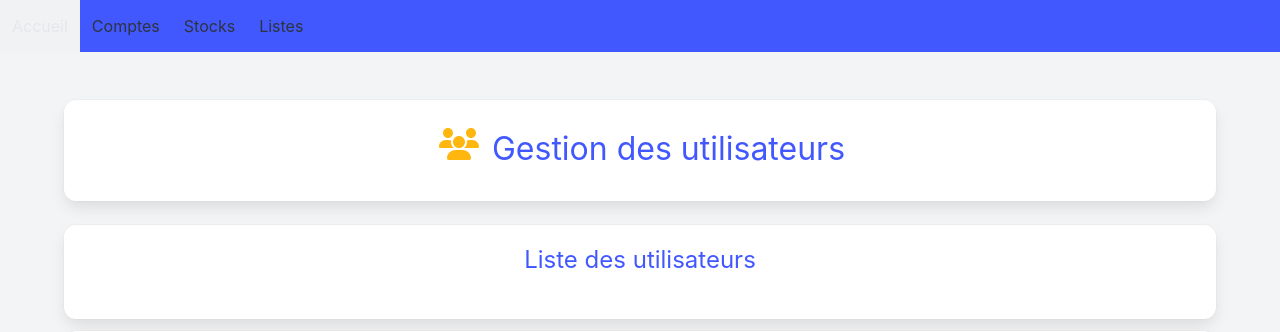
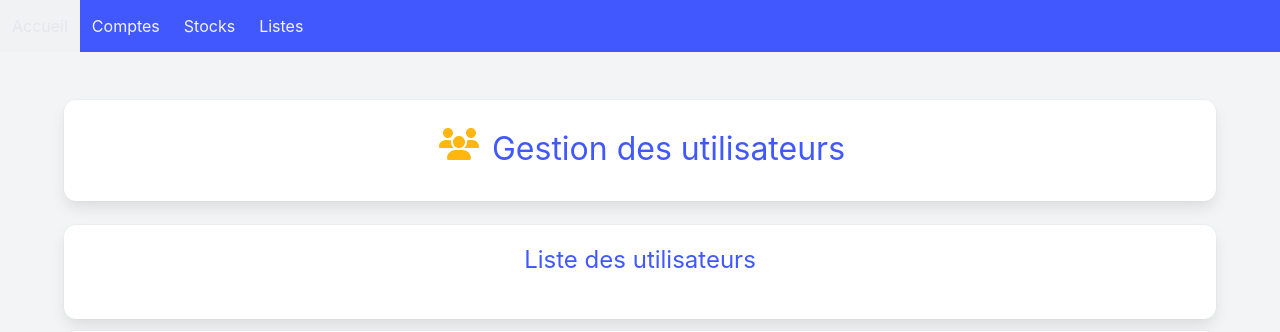
Before and after one commit to Rom5555/Application_FFR_finale, a Django app: page /admin_compte/add_user/ in a window 1280 px wide. Shown: the top 332 px of the page. Run offline with Django 5.2, Linux system fonts and the light colour scheme; some libraries are stand-ins or nearby versions.

Commit message:
Application_FFR_V9

```diff
--- a/admin_base/templates/admin_base/base.html
+++ b/admin_base/templates/admin_base/base.html
@@ -10,7 +10,7 @@
 <section class="hero is-light is-fullheight">
     <!-- Hero head: Barre de navigation -->
     <div class="hero-head">
-        <nav class="navbar has-background-link has-text-light" role="navigation" aria-label="main navigation">
+        <nav class="navbar has-background-link" role="navigation" aria-label="main navigation">
             <div class="navbar-brand">
                 <!-- Titre Accueil avec les mêmes styles que les autres éléments de la navbar -->
                 <a class="navbar-item is-size-6 has-text-light" href="{% url 'admin_base:index' %}">
@@ -26,13 +26,13 @@
             <!-- Menu avec dropdown -->
             <div id="navbarDropdown" class="navbar-menu">
                 <div class="navbar-start">
-                    <a class="navbar-item" href="{% url 'admin_compte:user_list' %}">Comptes</a>
-                    <a class="navbar-item" href="{% url 'admin_stock:display_produits' %}">Stocks</a>
-                    <a class="navbar-item" href="{% url 'admin_liste:depart_retour' %}">Listes</a>
+                    <a class="navbar-item has-text-light" href="{% url 'admin_compte:user_list' %}">Comptes</a>
+                    <a class="navbar-item has-text-light" href="{% url 'admin_stock:display_produits' %}">Stocks</a>
+                    <a class="navbar-item has-text-light" href="{% url 'admin_liste:depart_retour' %}">Listes</a>
                 </div>
                 <div class="navbar-end">
                     <div class="navbar-item has-dropdown is-hoverable">
-                        <a class="navbar-link">
+                        <a class="navbar-link has-text-light">
                             {{ user.first_name }}
                         </a>
                         <div class="navbar-dropdown is-right">
```
